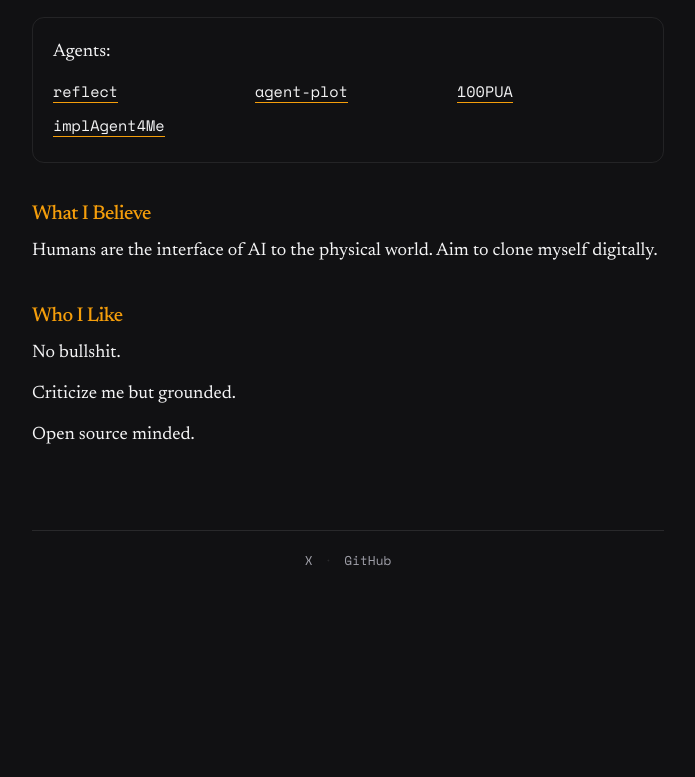
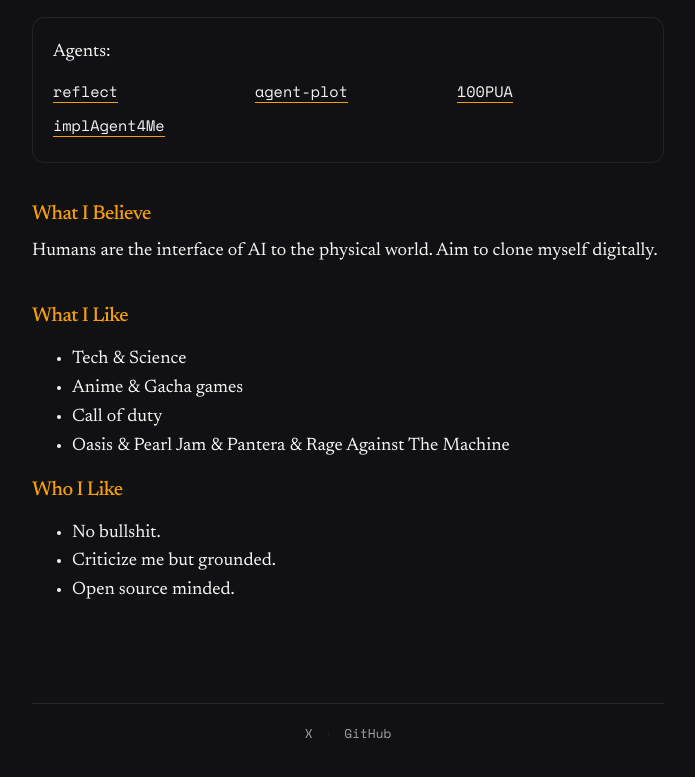
Before and after one commit to keejkrej/keejkrej.github.io, an Astro site: page / in a window 1280 px wide. Shown: the part 589-1366 px from the top of the page, without its empty margins (292-987 px from the left). Before the commit the page ends 1241 px from the top, so only its background shows below. Built offline with nearby package versions, Linux system fonts and the light colour scheme; Astro itself is replaced by a stand-in of ours.

Commit message:
Re-deploy site

```diff
--- a/src/pages/index.astro
+++ b/src/pages/index.astro
@@ -96,13 +96,24 @@ import Layout from "../layouts/Layout.astro";
         </section>
 
         <section class="section">
+            <h2>What I Like</h2>
+            <ul>
+                <li>Tech & Science</li>
+                <li>Anime & Gacha games</li>
+                <li>Call of duty</li>
+                <li>Oasis & Pearl Jam & Pantera & Rage Against The Machine</li>
+            </ul>
+
+            <section class="section">
                 <h2>Who I Like</h2>
-            <p>No bullshit.</p>
-            <p>Criticize me but grounded.</p>
-            <p>Open source minded.</p>
+                <ul>
+                    <li>No bullshit.</li>
+                    <li>Criticize me but grounded.</li>
+                    <li>Open source minded.</li>
+                </ul>
+            </section>
         </section>
     </main>
-</Layout>
 
     <style>
         main {
@@ -159,3 +170,4 @@ import Layout from "../layouts/Layout.astro";
             font-size: 0.95rem;
         }
     </style>
+</Layout>
```
Lines whose indentation alone changed are shown as unchanged.
